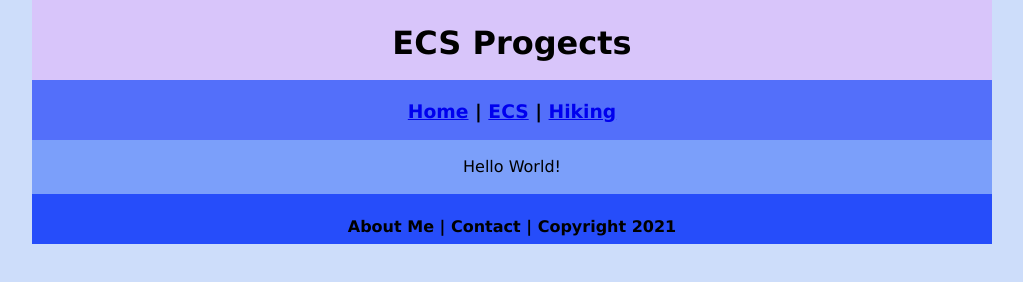
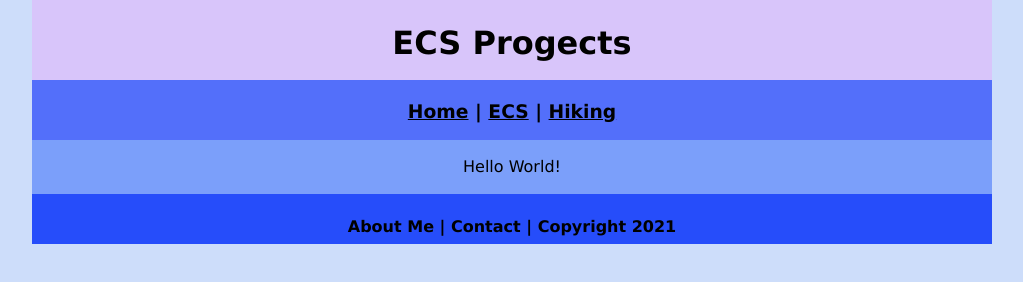
Before and after one commit to ryannsmolka/ecsportfolio, a plain HTML site: page ECS/index.html in a window 1280 px wide. Shown: the whole page, without its empty margins (128-1151 px from the left). Drawn offline with Linux system fonts and the light colour scheme; files that its build step writes are made by us from their sources.

Commit message:
Update myCSS.css

```diff
--- a/myCSS.css
+++ b/myCSS.css
@@ -45,3 +45,12 @@ body {
 	height: 50px;
 	text-align: center;
 }
+a:link {
+     color: #000000;
+}
+a:visited {
+     color: #000000;
+}
+a:hover, a:active, a:focus {
+     text-decoration: underline;
+}
```
